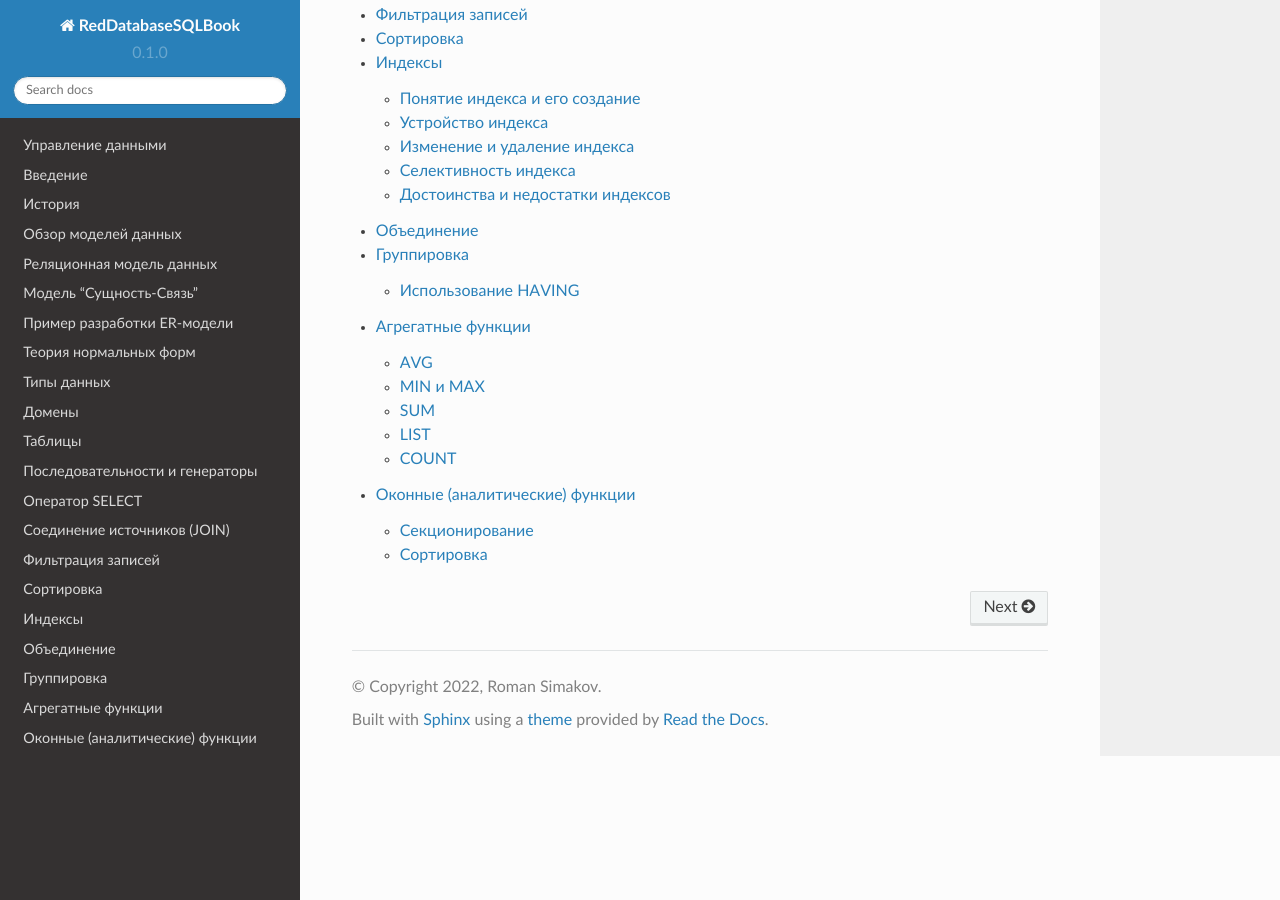
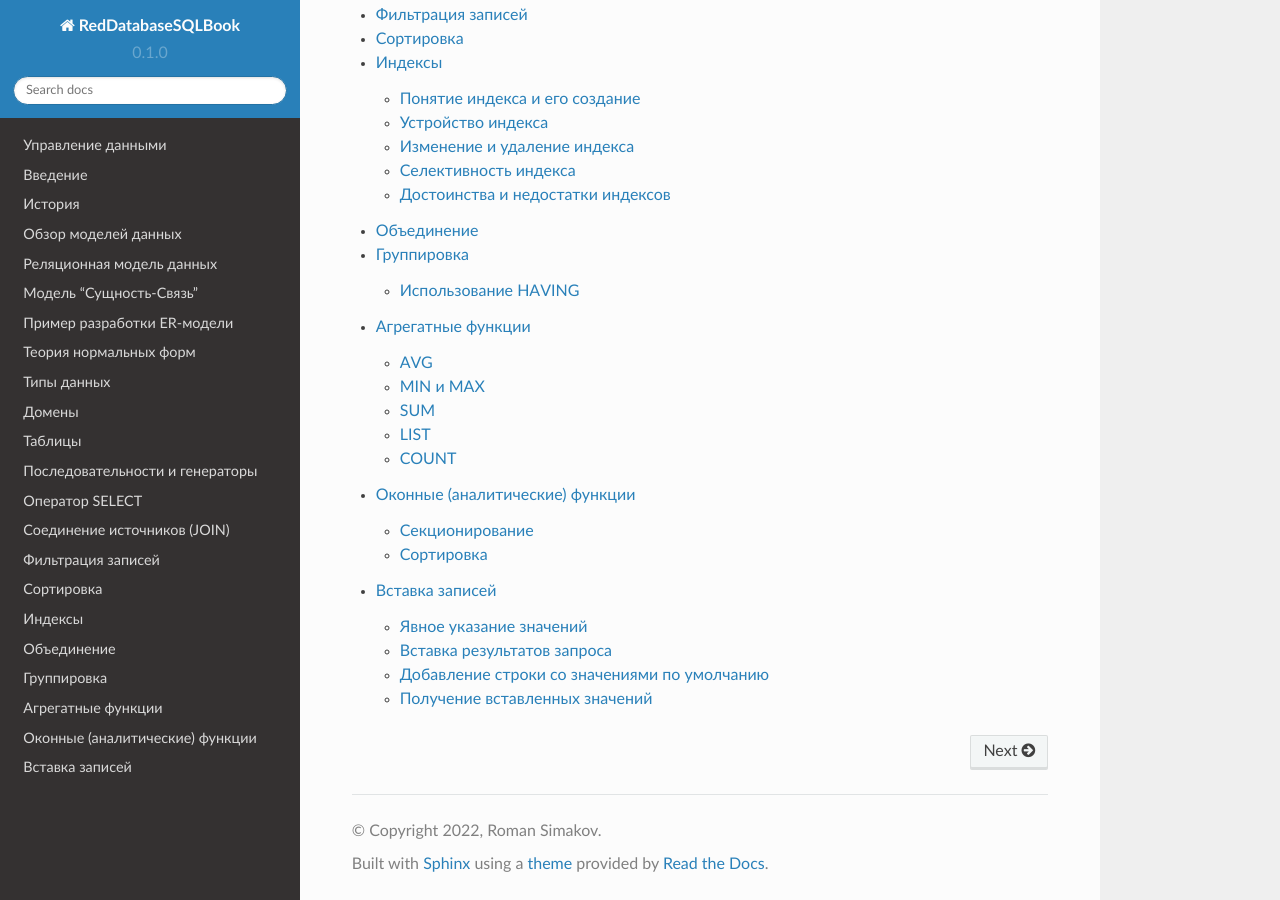
Before and after one commit to red-soft-ru/RedDatabaseSQLBook, a Sphinx documentation site: the page built from docs/source/index.rst, in a window 1280 px wide and 900 px high, scrolled down 3278 px. Built offline with Sphinx 7.4.7 and the Read the Docs theme 2.0.0, drawn with Linux system fonts in a browser that asks for light colours; part of the change alters nothing that is shown.

Commit message:
Operator insert

```diff
--- /dev/null
+++ b/docs/source/21_Insert.rst
@@ -0,0 +1,88 @@
+Вставка записей
+===============
+
+Для добавления записей в таблицу используется оператор ``INSERT``.
+Существует несколько форм записи оператора. Рассмотрим основные варианты.
+
+Явное указание значений
+-----------------------
+
+.. code:: sql
+
+    INSERT INTO <Имя таблицы> [(<column_list>)] VALUES(<value_list>)
+
+Вставляет строку в таблицу с указанными значениями.
+В списке ``VALUES`` должны быть указаны значения всех столбцов в списке столбцов
+Если список столбцов отсутствует, должны быть указаны все столбцы таблицы кроме вычисляемых.
+
+Например,
+
+.. code:: sql
+
+    INSERT INTO cars (make, model, byyear)  VALUES ('Ford', 'T', 1908);
+    INSERT INTO cars VALUES ('Ford', 'T', 1908, 'USA', 850);
+
+Вставка результатов запроса
+---------------------------
+
+.. code:: sql
+
+    INSERT INTO <Имя таблицы> [(<column_list>)] SELECT ...
+
+В этом случае выходные столбцы оператора ``SELECT``, должны предоставить значения для
+каждого целевого столбца в списке столбцов, в том же порядке и совместимого типа. Если
+список столбцов отсутствует, то значения должны быть предоставлены для каждого столбца
+таблицы или представления (исключая вычисляемые столбцы).
+
+Например,
+
+.. code:: sql
+
+    INSERT INTO cars (make, model, byyear) SELECT make, model, byyear FROM new_cars;
+
+    INSERT INTO cars SELECT * FROM new_cars;
+
+    INSERT INTO numbers(num)
+        WITH RECURSIVE r(n) AS (
+            SELECT 1 FROM rdb$database
+            UNION ALL
+            SELECT n+1 FROM r where n < 100
+        )
+        SELECT n FROM r
+
+Конечно, имена столбцов в таблице источнике не обязательно должны быть такими же, как и
+в таблице приёмнике.
+Любой тип оператора ``SELECT`` разрешён, пока его выходные столбцы точно соответствуют
+столбцам вставки по числу и типу. Типы не должны быть точно такими же, но они должны быть
+совместимыми по присваиванию.
+
+Добавление строки со значениями по умолчанию
+--------------------------------------------
+
+.. code:: sql
+
+    INSERT INTO <Имя таблицы> DEFAULT VALUES
+
+Предложение ``DEFAULT VALUES`` позволяет вставлять записи без указания значений вообще.
+Это возможно, только если для каждого ``NOT NULL`` поля и полей,
+на которые наложены другие ограничения, или имеются допустимые объявленные значения по умолчанию,
+или эти значения устанавливаются в ``BEFORE INSERT`` триггере.
+
+Например:
+
+.. code:: sql
+
+    INSERT INTO journal DEFAULT VALUES RETURNING entry_id
+
+Получение вставленных значений
+------------------------------
+
+.. code:: sql
+
+    INSERT ... [RETURNING <returning_list> [INTO <variables>]]
+
+Оператор ``INSERT`` вставляющий только одну строку может включать необязательное
+предложение ``RETURNING`` для возврата значений из вставленной строки. Если предложение
+указано, то оно может содержать любые столбцы, указанные в операторе, или другие столбцы
+и выражения. Возвращаемые значения содержат все изменения, произведённые в триггерах
+``BEFORE``.
--- a/docs/source/index.rst
+++ b/docs/source/index.rst
@@ -32,3 +32,4 @@
   18_GroupBy.rst
   19_Aggregates.rst
   20_WindowFunctions.rst
+  21_Insert.rst
```
